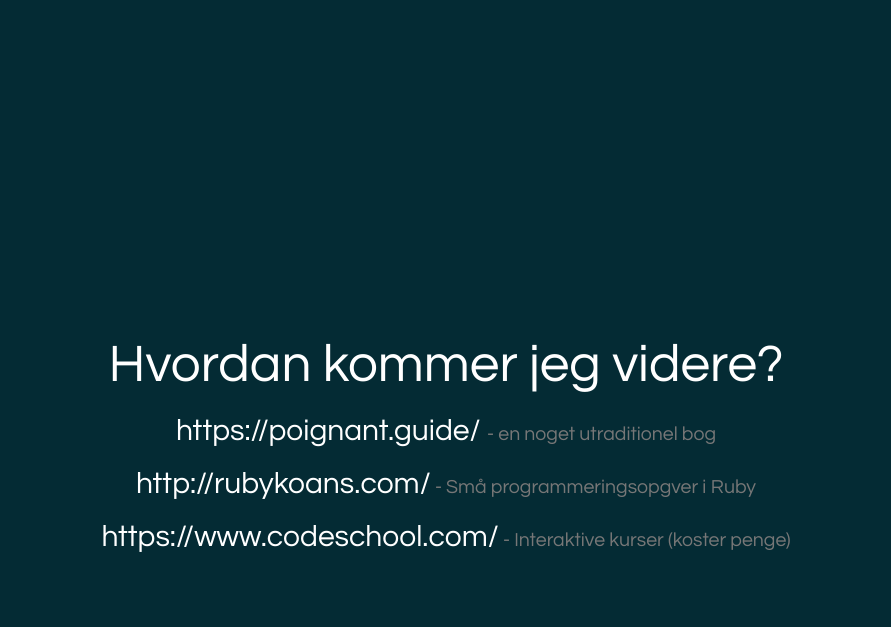
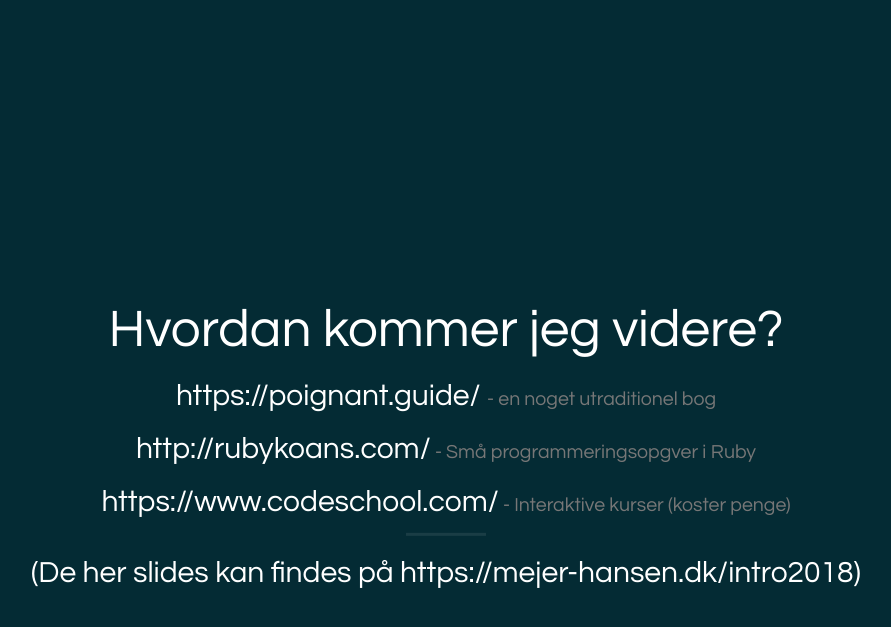
Before and after one commit to ErikMejerHansen/ErikMejerHansen.github.io, a Jekyll site: the page intro2018/index.html, which Jekyll copies as it is, in a window 1280 px wide and 900 px high, scrolled down 32400 px. Shown: the top 627 px of the window, without its empty margins (194-1085 px from the left). Built offline with Jekyll 4.4.1, drawn with Linux system fonts in a browser that asks for light colours; some web fonts are replaced.

Commit message:
added link

```diff
--- a/intro2018/index.html
+++ b/intro2018/index.html
@@ -731,6 +731,8 @@
                     <h2>https://poignant.guide/ <small> - en noget utraditionel bog</small></h2>
                     <h2>http://rubykoans.com/<small> - Små programmeringsopgver i Ruby</small></h2>
                     <h2>https://www.codeschool.com/<small> - Interaktive kurser (koster penge)</small></h2>
+		    <hr/>
+                    <h2>(De her slides kan findes på https://mejer-hansen.dk/intro2018)</h2>
                 </div>
             </div>
         </div>
```
